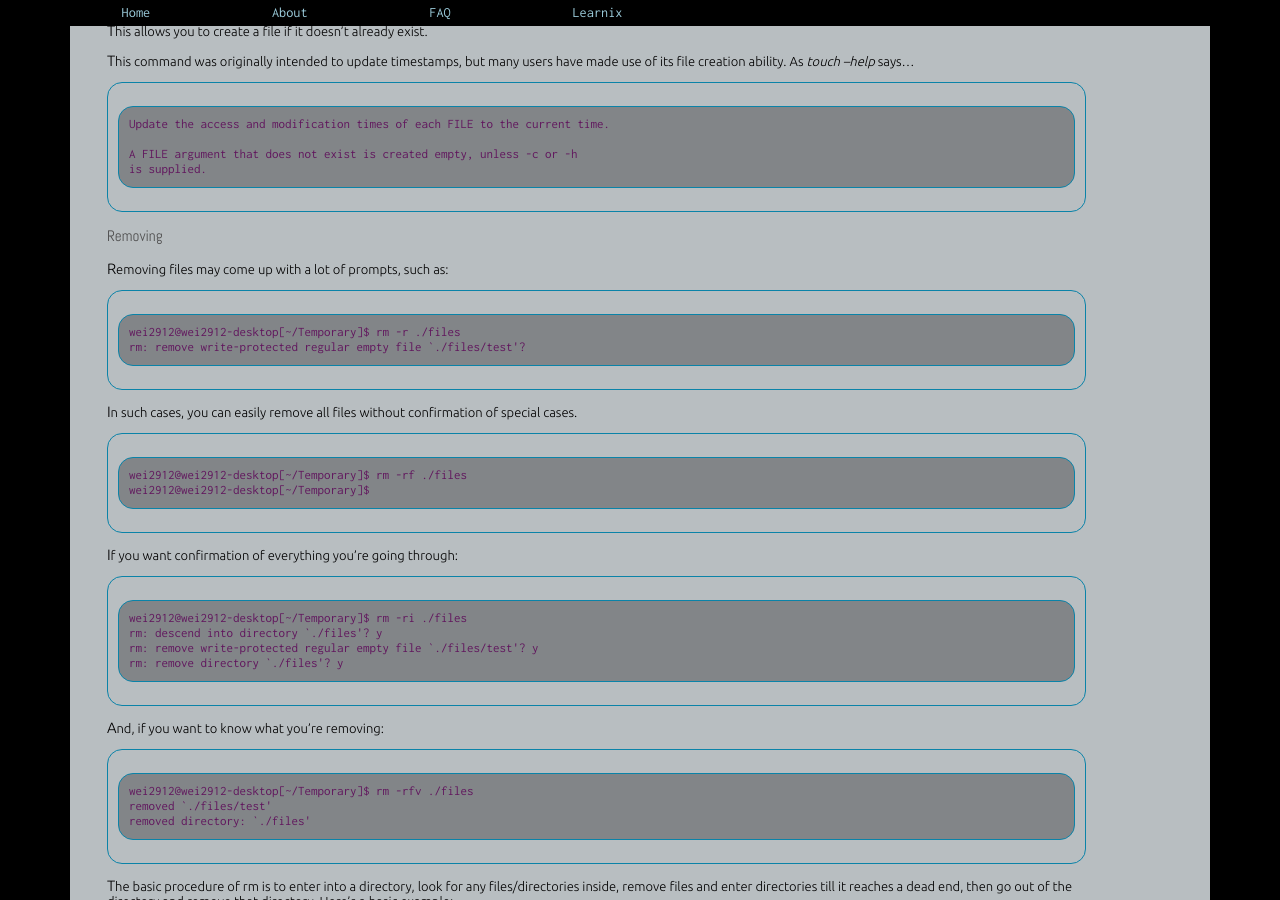
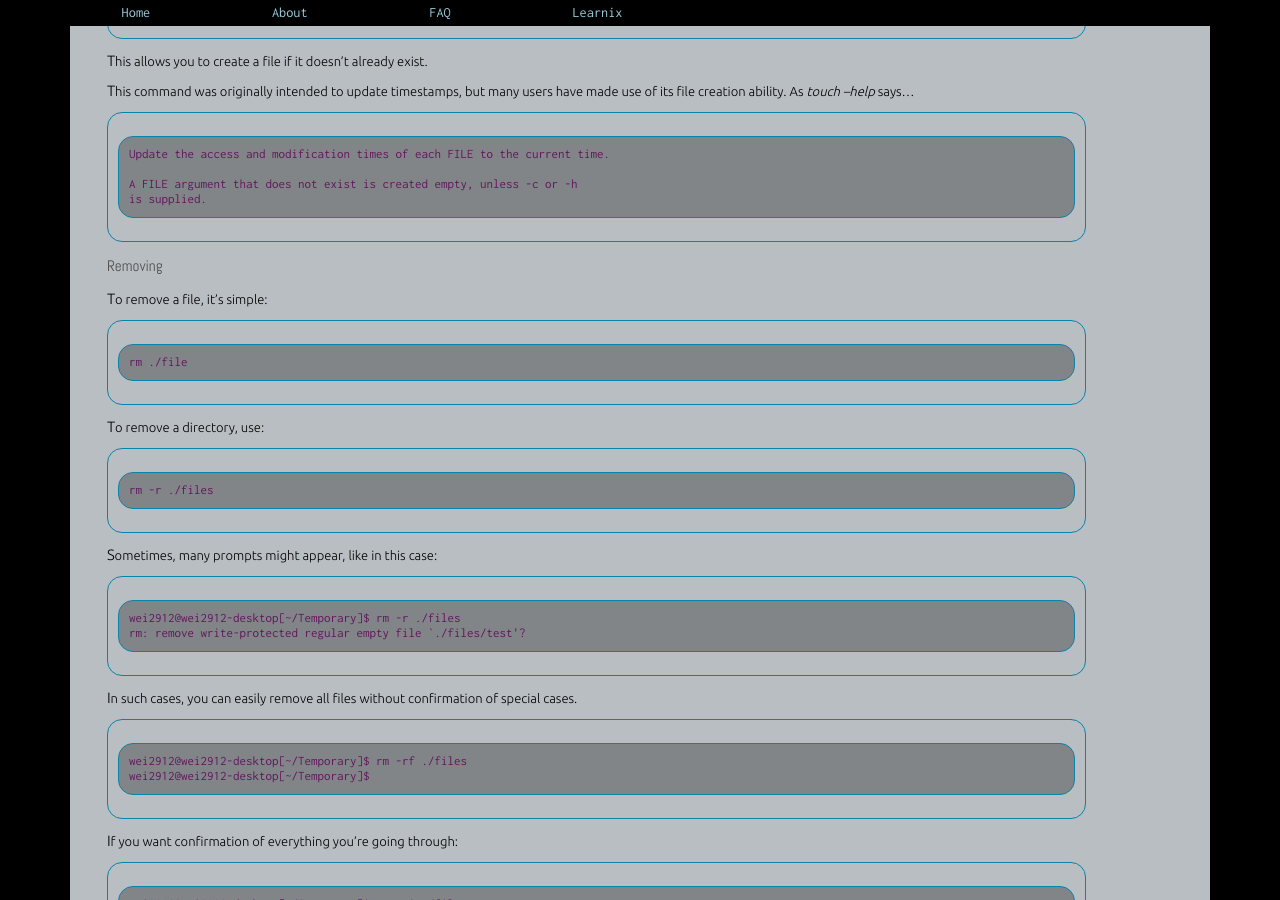
Before and after one commit to jakesylvestre/site, a Jekyll site: the page built from _posts/commands/2012-10-12-UsefulTinyCommands.md, in a window 1280 px wide and 900 px high, scrolled down 7570 px. Built offline with Jekyll 4.4.1, drawn with Linux system fonts in a browser that asks for light colours; nearby versions of some CDN libraries; comment, search, counter and statistics services are not loaded; some of the changed text lies outside the part shown.

Commit message:
Update commands tutorial.

```diff
--- a/_posts/commands/2012-10-12-UsefulTinyCommands.md
+++ b/_posts/commands/2012-10-12-UsefulTinyCommands.md
@@ -237,6 +237,8 @@ And if you want to know everything in the directory:
 
     ls -r
 
+This enables recursive mode and shows all files & directories.
+
 Example:
 
 	wei2912@wei2912-desktop[~/Temporary]$ ls -R files
@@ -297,7 +299,17 @@ This command was originally intended to update timestamps, but many users have m
 
 ### Removing
 
-Removing files may come up with a lot of prompts, such as:
+
+
+To remove a file, it's simple:
+
+    rm ./file
+
+To remove a directory, use:
+
+    rm -r ./files
+
+Sometimes, many prompts might appear, like in this case:
 
 	wei2912@wei2912-desktop[~/Temporary]$ rm -r ./files
 	rm: remove write-protected regular empty file `./files/test'?
@@ -386,10 +398,6 @@ Here, you can see the complex hierachy. Now, let's see how rm goes through these
 	rm: remove directory `./files/test3'? y
 	rm: remove directory `./files'? y
 
-Finally, as demonstrated above, to remove a directory:
-
-    rm -r $DIR
-
 ### Copying
 
 Coming soon!
```
